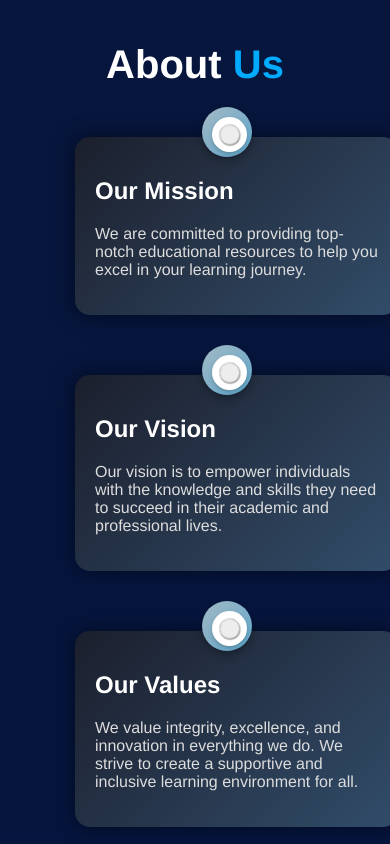
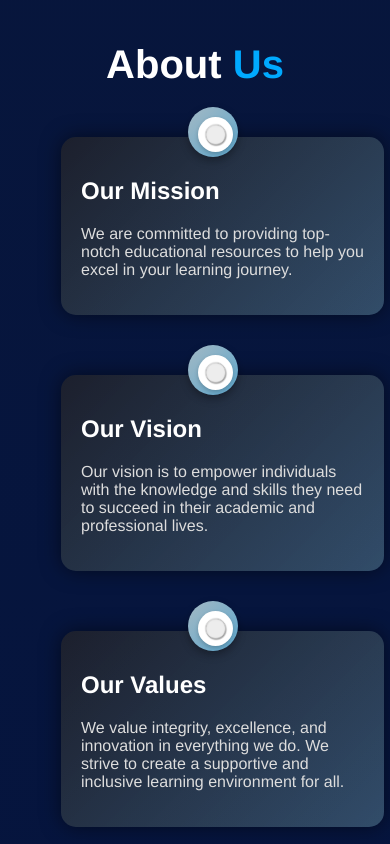
Before and after one commit to sriparna-koar/websitebigmac, a React (Vite) app in the folder frontend/: page / in a window 390 px wide. Shown: the part 1100-1944 px from the top of the page. Built offline with nearby package versions, Linux system fonts and the light colour scheme.

Commit message:
first commit

```diff
--- a/frontend/src/components/About.css
+++ b/frontend/src/components/About.css
@@ -97,7 +97,7 @@
     margin: 20px 0; /* Center content boxes horizontally and add vertical margin */
     padding: 20px; /* Reduce padding for smaller screens */
     font-size: 1.0em;
-    margin-left:-25px;/* Adjust font size for readability */
+    margin-left:-39px;/* Adjust font size for readability */
   }
 
   .circle-icon {
```
